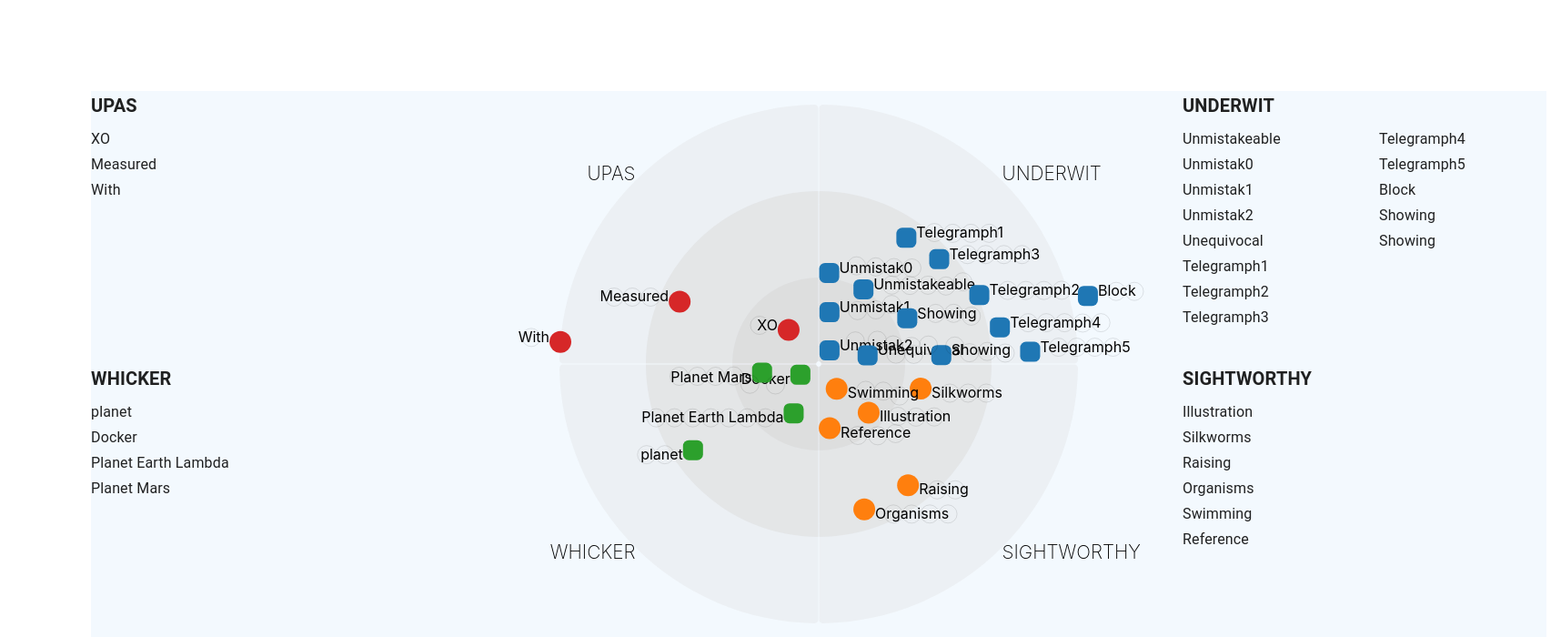
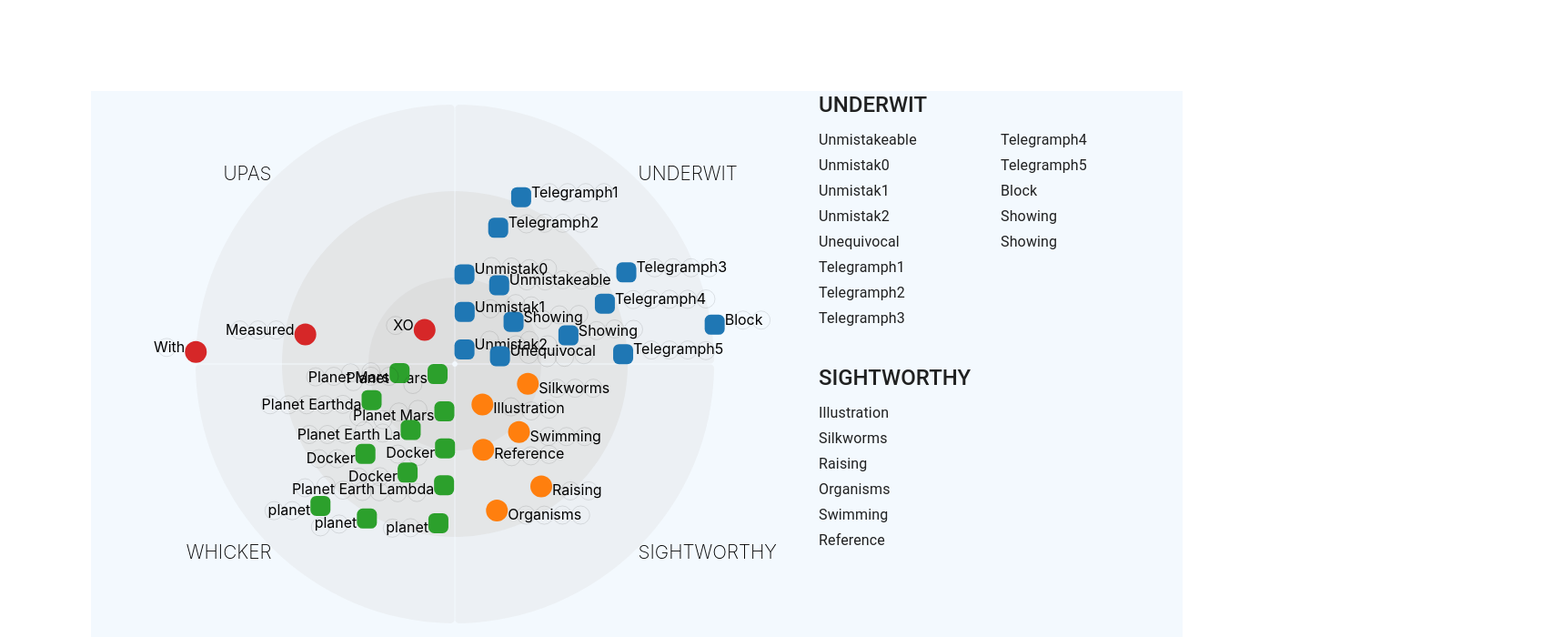
Before and after one commit to davlxd/various-react-components-lab, a React (Create React App) app: page /test in a window 1280 px wide. Shown: the top 700 px of the page at 91% size, 1716 px wide, since content can reach past the window. Built offline with nearby package versions, Linux system fonts and the light colour scheme.

Commit message:
Hover on quadrant change show left or right

```diff
--- a/package.json
+++ b/package.json
@@ -6,6 +6,7 @@
     "@material-ui/core": "^3.9.3",
     "d3": "^5.9.2",
     "d3-scale": "^3.0.0",
+    "prop-types": "^15.7.2",
     "react": "^16.8.6",
     "react-dom": "^16.8.6",
     "react-router-dom": "^5.0.0",
--- a/src/components/Radar/d3/radar-in-d3.js
+++ b/src/components/Radar/d3/radar-in-d3.js
@@ -19,7 +19,7 @@ const initateSvg = (divId, svgId, width, height) => {
 }
 
 
-const drawBackgroundCirclesAndAxis = (svg, g, radius, blips) => {
+const drawBackgroundCirclesAndAxis = (svg, g, radius, blips, hoverOnHalf) => {
   const sectorNames = [...new Set(blips.map(blip => blip.sector))]
   const sectorCount = sectorNames.length
 
@@ -67,6 +67,7 @@ const drawBackgroundCirclesAndAxis = (svg, g, radius, blips) => {
                     .transition().duration('200')
                     .attr('d', ({ d }, i) => arcConfig(i, true)(d) )
                     .style('fill-opacity', (d, i) => (1 - 0.2 * i))
+           hoverOnHalf(i === 0 || i === 1 ? 'right' : 'left')
            // g.selectAll(`.blips-in-sector-${i} .blip-symbol`)
            //   .transition().duration('200')
            //   .attr('cx', function(){ return newBlipCoordinatesOnFocus(d3.select(this).attr('cx'), d3.select(this).attr('cy')).x })
@@ -130,7 +131,7 @@ const enhanceBlipsData = (radius, blips) => {
   })
 }
 
-const drawBlips = (svg, g, radius, blips) => {
+const drawBlips = (svg, g, radius, blips, hoverOnHalf) => {
   const color = d3.scaleOrdinal(d3.schemeCategory10)
   const enhancedBlips = enhanceBlipsData(radius, blips)
 
@@ -143,6 +144,9 @@ const drawBlips = (svg, g, radius, blips) => {
                       .attr('class', 'blip')
                       .attr('sector-name', d => d.sector)
                       .attr('sector-index', d => d.sectorIndex)
+                      .on('mouseover', ({ sectorIndex }) => {
+                        hoverOnHalf(sectorIndex === 0 || sectorIndex === 1 ? 'right' : 'left')
+                      })
 
   const eachBlipSymbol = eachBlip.append(d => document.createElementNS(d3.namespaces.svg, d.shapeName))
                                  .attr('class', 'blip-element blip-symbol')
--- a/src/components/Radar/detail-section.js
+++ b/src/components/Radar/detail-section.js
@@ -1,4 +1,5 @@
 import React, { Component } from 'react'
+import PropTypes from 'prop-types'
 import { withStyles } from '@material-ui/core/styles'
 import Typography from '@material-ui/core/Typography'
 
@@ -10,13 +11,14 @@ const styles = theme => ({
   },
   entries: {
     height: '80%',
+    columnGap: 0,
     // paddingLeft: 10,
   },
   entry: {
   },
   sectorName: {
     textTransform: 'uppercase',
-    fontWeight: 'bold',
+    fontWeight: 500,
   },
   blipName: {
     cursor: 'pointer',
@@ -54,14 +56,14 @@ class DetailSection extends Component {
   }
 
   render() {
-    const { classes, sectorName, entries, radarWidth, } = this.props
+    const { classes, sectorName, entries, radarWidth, flipped, } = this.props
     const { open, } = this.state
     return (
       <section className={classes.detailSection}>
-        <Typography variant="h6" className={classes.sectorName} gutterBottom> {sectorName} </Typography>
+        <Typography variant="h5" className={classes.sectorName} style={{ width: radarWidth / 4, transform: flipped ? 'scale(-1, 1)': null }} gutterBottom> {sectorName} </Typography>
         <div className={classes.entries} style={{width: radarWidth / 4, columnWidth: radarWidth / 4}}>
           {entries.map(entry => (
-            <div className={classes.entry} key={entry.key}>
+            <div className={classes.entry} key={entry.key} style={{transform: flipped ? 'scale(-1, 1)': null}}>
               <Typography variant="subtitle1" className={classes.blipName} inline={true} onClick={() => this.toggleDesc()}> {entry.name} </Typography>
               {entry.desc &&
                 <Typography variant="body2" className={open ? classes.descExpand : classes.desc} style={{width: radarWidth / 4}}> {entry.desc} </Typography>
@@ -75,4 +77,15 @@ class DetailSection extends Component {
   }
 }
 
+DetailSection.defaultProps = {
+  flipped: false
+}
+
+DetailSection.propTypes = {
+  radarWidth: PropTypes.number.isRequired,
+  sectorName: PropTypes.string.isRequired,
+  entries: PropTypes.array.isRequired,
+  flipped: PropTypes.bool,
+}
+
 export default withStyles(styles)(DetailSection)
--- a/src/components/Radar/index.js
+++ b/src/components/Radar/index.js
@@ -18,7 +18,16 @@ const styles = theme => ({
     display: 'flex',
     flexDirection: 'column',
     height: RADAR_HEIGHT,
-    minWidth: RADAR_WIDTH / 2, // this guarantees left one doesn't overflow into svg
+    transition: 'width 0.2s ease-out',
+    width: RADAR_WIDTH / 2, // this guarantees left one doesn't overflow into svg
+  },
+  detailColumnCollapsed: {
+    display: 'flex',
+    flexDirection: 'column',
+    height: RADAR_HEIGHT,
+    transition: 'width 0.2s ease-out',
+    overflow: 'hidden',
+    width: 0,
   },
 })
 
@@ -31,6 +40,11 @@ class Radar extends Component {
     this.divId = `radar-chart-div-${count++}`
     this.svgId = `radar-chart-${count++}`
     this.radius = Math.min(RADAR_WIDTH/2, RADAR_HEIGHT/2) * 0.95
+
+    this.state = {
+      clickedBlip: null,
+      hoveredHalf: 'right',
+    }
   }
 
 
@@ -39,8 +53,8 @@ class Radar extends Component {
     const { blips } = this.props.data
 
     const { svg, g } = initateSvg(divId, svgId, RADAR_WIDTH, RADAR_HEIGHT)
-    drawBackgroundCirclesAndAxis(svg, g, radius, blips)
-    drawBlips(svg, g, radius, blips)
+    drawBackgroundCirclesAndAxis(svg, g, radius, blips, half => this.setState({ hoveredHalf: half }))
+    drawBlips(svg, g, radius, blips, half => this.setState({ hoveredHalf: half }))
   }
 
   componentWillMount() {
@@ -48,6 +62,7 @@ class Radar extends Component {
 
   render() {
     const { classes } = this.props
+    const { hoveredHalf } = this.state
     const { divId, svgId } = this
     const { blips } = this.props.data
     const blipsGroupBySector = blips.reduce((acc, cur, idx) => {
@@ -63,14 +78,14 @@ class Radar extends Component {
 
     return (
       <div className={classes.root}>
-        <div className={classes.detailColumn}>
-          <DetailSection radarWidth={RADAR_WIDTH} sectorName={sectors[3]} entries={blipsGroupBySector[sectors[3]]}/>
-          <DetailSection radarWidth={RADAR_WIDTH} sectorName={sectors[2]} entries={blipsGroupBySector[sectors[2]]}/>
+        <div className={ hoveredHalf === 'left' ? classes.detailColumn : classes.detailColumnCollapsed } style={{transform: 'scale(-1,1)'}}>
+          <DetailSection radarWidth={RADAR_WIDTH} sectorName={sectors[3]} entries={blipsGroupBySector[sectors[3]]} flipped={true}/>
+          <DetailSection radarWidth={RADAR_WIDTH} sectorName={sectors[2]} entries={blipsGroupBySector[sectors[2]]} flipped={true}/>
         </div>
         <div id={divId}>
           <svg id={svgId}></svg>
         </div>
-        <div className={classes.detailColumn}>
+        <div className={ hoveredHalf === 'right' ? classes.detailColumn : classes.detailColumnCollapsed }>
           <DetailSection radarWidth={RADAR_WIDTH} sectorName={sectors[0]} entries={blipsGroupBySector[sectors[0]]}/>
           <DetailSection radarWidth={RADAR_WIDTH} sectorName={sectors[1]} entries={blipsGroupBySector[sectors[1]]}/>
         </div>
--- a/src/components/Test/index.js
+++ b/src/components/Test/index.js
@@ -39,9 +39,17 @@ class Test extends Component {
             { sector: 'Sightworthy', name: 'Swimming', score: 8 },
             { sector: 'Sightworthy', name: 'Reference', score: 8 },
 
+            { sector: 'whicker', name: 'planet ', score: 7, desc: 'em ipsum dolor sit amet, consectetur ad' },
+            { sector: 'whicker', name: 'Docker', score: 8 },
+            { sector: 'whicker', name: 'Planet Earth Lambda', score: 8 },
+            { sector: 'whicker', name: 'Planet Mars', score: 8 },
             { sector: 'whicker', name: 'planet ', score: 7 },
             { sector: 'whicker', name: 'Docker', score: 8 },
-            { sector: 'whicker', name: 'Planet Earth Lambda', score: 8 },
+            { sector: 'whicker', name: 'Planet Earth La', score: 8 },
+            { sector: 'whicker', name: 'Planet Mars', score: 8 },
+            { sector: 'whicker', name: 'planet ', score: 7 },
+            { sector: 'whicker', name: 'Docker', score: 8 },
+            { sector: 'whicker', name: 'Planet Earthda', score: 8 },
             { sector: 'whicker', name: 'Planet Mars', score: 8 },
 
             { sector: 'UPAS', name: 'XO', score: 8, desc: 'Lorem ipsum dolor sit amet, consectetur adipisicing elit'},
```
Also changed, not shown: 1 other file (tests, documents, lock files or other folders).
